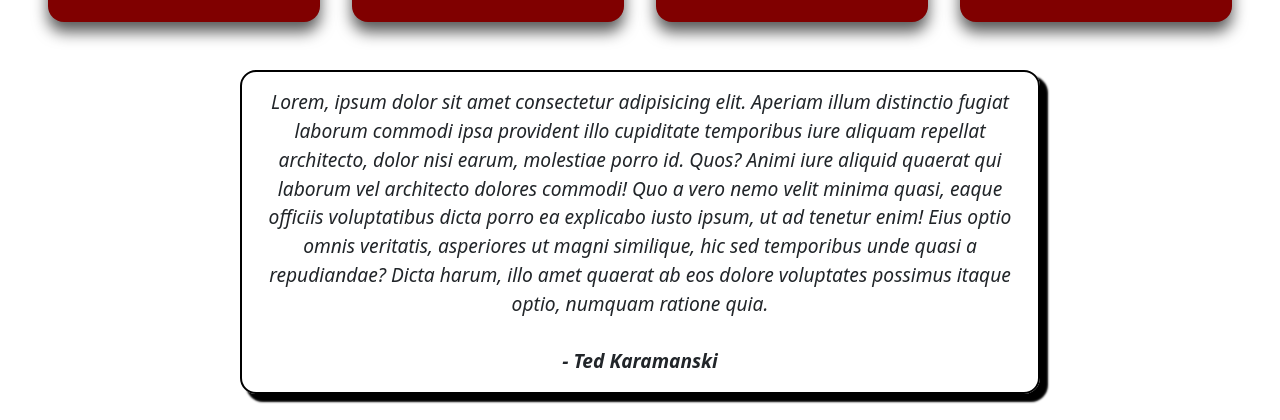
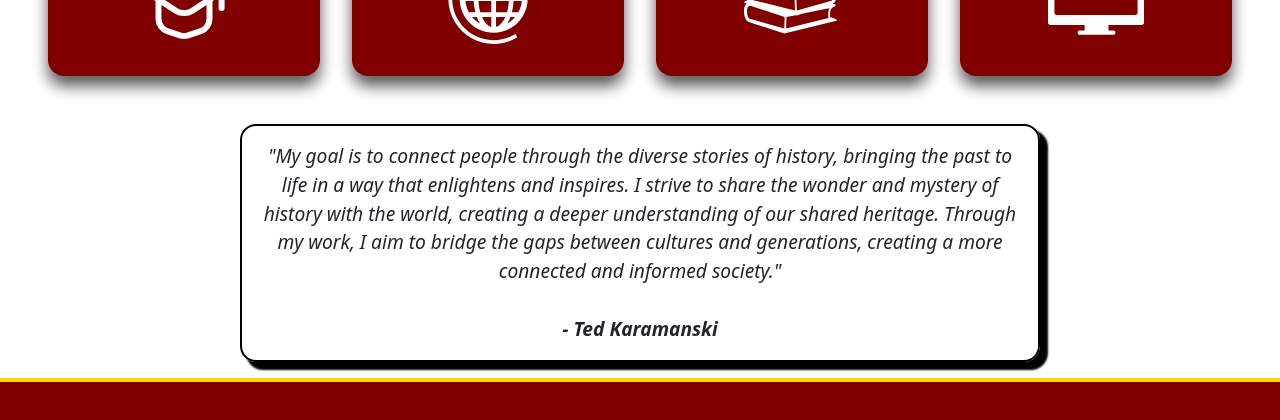
Before and after one commit to alecnissen/ted-personal-website, a React (Vite) app: page /BiographyPage in a window 1280 px wide. Shown: the part 1305-1725 px from the top of the page. Built offline with nearby package versions, Linux system fonts and the light colour scheme; a web font is replaced by a local one.

Commit message:
edited quote and biography text in bio page

```diff
--- a/src/BiographyPage.jsx
+++ b/src/BiographyPage.jsx
@@ -1,18 +1,17 @@
 import React from 'react';
 import Header from './Header';
 import bioPageImg from './Assets/2023.field.trip.2.jpg';
-import Footer from "./Footer";
-import capImg from "./Assets/teacher-svgrepo-com (1).svg";
-import travelImg from "./Assets/travel-svgrepo-com.svg";
-import bookImg from "./Assets/books-stack-of-three-svgrepo-com.svg";
-import tvImg from "./Assets/flatscreen-tv-svgrepo-com.svg";
+import Footer from './Footer';
+import capImg from './Assets/teacher-svgrepo-com (1).svg';
+import travelImg from './Assets/travel-svgrepo-com.svg';
+import bookImg from './Assets/books-stack-of-three-svgrepo-com.svg';
+import tvImg from './Assets/flatscreen-tv-svgrepo-com.svg';
 
 export default function BiographyPage() {
   return (
     <>
       <Header></Header>
       <div className="biography-page-content-wrapper">
-
         <div className="biography-page-content-container">
           {/* <h1 className="biography-page-header-text">
             Biography
@@ -25,72 +24,71 @@ export default function BiographyPage() {
               <h1>Bringing The Joy And Wonder of Public History</h1>
               <h1>Connecting People Through History</h1>
               <p>
-                Lorem ipsum dolor, sit amet consectetur adipisicing elit. Maiores voluptatum
-                dignissimos reprehenderit repellat ullam sint, molestias nisi placeat soluta expedita
-                ducimus cum perspiciatis blanditiis ab illum unde optio! Itaque, dignissimos. Quo
-                possimus nam, veniam veritatis esse, sint recusandae odio odit architecto commodi ipsa
-                obcaecati officiis ea similique mollitia nostrum rem vel laboriosam aliquam libero
-                officia? Excepturi tenetur nihil iure quisquam. Voluptas ullam rem obcaecati,
-                accusantium ipsam, non illum ex dolorem quos assumenda ut aliquid voluptate fugiat
-                voluptatibus id incidunt laboriosam! Suscipit omnis recusandae quas veniam laboriosam
-                quidem necessitatibus voluptate eveniet.
+                Theodore Karamanski is a Professor of History and Public History Director at Loyola
+                University Chicago, where he has taught for over three decades. He founded Loyola's
+                Public History Program, the first of its kind in the Midwest, and served as its
+                director for several terms. Karamanski is a founding director and past president of
+                the National Council on Public History (NCPH) and has received multiple honors,
+                including the Frederick Jackson Turner Award and the Herbert Feis Award for
+                contributions to public history. He has also been named Graduate Faculty Member of
+                the Year and Faculty Member of the Year at Loyola University Chicago. Karamanski is
+                a prolific author in American Indian, Civil War, and nineteenth-century American
+                history, with numerous books and articles to his name. His work has earned
+                recognition, including awards from the Illinois State Historical Society and Choice.
+                In addition to his academic work, Karamanski has had a distinguished career as a
+                public historian, serving in various roles for the National Park Service, the United
+                States Forest Service, and historical projects related to Native American history
+                and preservation. He is an active member of multiple boards, including the Illinois
+                Historic Sites Advisory Board and the Editorial Board of the Journal of the Illinois
+                State Historical Society.
               </p>
             </div>
           </div>
         </div>
 
-        <div className='biography-cards-container'>
-          <div className='biography-card'>
+        <div className="biography-cards-container">
+          <div className="biography-card">
             25+ Years Teaching Experience
             <img src={capImg}></img>
           </div>
-          <div className='biography-card'>
+          <div className="biography-card">
             Traveling Public Historian & Speaker
             <img src={travelImg}></img>
           </div>
-          <div className='biography-card'>
+          <div className="biography-card">
             Author of 10 Historical Books
             <img src={bookImg}></img>
           </div>
-          <div className='biography-card'>
+          <div className="biography-card">
             TV Appearances on the History Channel
             <img src={tvImg}></img>
           </div>
         </div>
 
-        <div className='bio-page-closing-quote-container'>
-          <p><i>Lorem, ipsum dolor sit amet consectetur adipisicing elit. Aperiam illum distinctio fugiat laborum commodi ipsa provident illo cupiditate temporibus iure aliquam repellat architecto, dolor nisi earum, molestiae porro id. Quos?
-          Animi iure aliquid quaerat qui laborum vel architecto dolores commodi! Quo a vero nemo velit minima quasi, eaque officiis voluptatibus dicta porro ea explicabo iusto ipsum, ut ad tenetur enim!
-          Eius optio omnis veritatis, asperiores ut magni similique, hic sed temporibus unde quasi a repudiandae? Dicta harum, illo amet quaerat ab eos dolore voluptates possimus itaque optio, numquam ratione quia.</i>
+        <div className="bio-page-closing-quote-container">
+          <p>
+            <i>
+              "My goal is to connect people through the diverse stories of history, bringing the
+              past to life in a way that enlightens and inspires. I strive to share the wonder and
+              mystery of history with the world, creating a deeper understanding of our shared
+              heritage. Through my work, I aim to bridge the gaps between cultures and generations,
+              creating a more connected and informed society."
+            </i>
 
-          <br></br>
+            <br></br>
 
-          <i><em><b>- Ted Karamanski</b></em></i>
+            <i>
+              <em>
+                <b>- Ted Karamanski</b>
+              </em>
+            </i>
           </p>
         </div>
-
       </div>
       <Footer></Footer>
     </>
   );
 }
-
-
-
-
-
-
-
-
-
-
-
-
-
-
-
-
-
 
 // export default function BiographyPage() {
 //   return (
@@ -123,8 +121,6 @@ export default function BiographyPage() {
 //           </div>
 //         </div>
 
-
-
 //         <div className='biography-cards-container'>
 //           <div className='biography-card'>
 //             25+ Years Teaching Experience
@@ -144,7 +140,6 @@ export default function BiographyPage() {
 //           </div>
 //         </div>
 
-
 //         <div className='bio-page-closing-quote-container'>
 //         <p><i>Lorem, ipsum dolor sit amet consectetur adipisicing elit. Aperiam illum distinctio fugiat laborum commodi ipsa provident illo cupiditate temporibus iure aliquam repellat architecto, dolor nisi earum, molestiae porro id. Quos?
 //         Animi iure aliquid quaerat qui laborum vel architecto dolores commodi! Quo a vero nemo velit minima quasi, eaque officiis voluptatibus dicta porro ea explicabo iusto ipsum, ut ad tenetur enim!
@@ -156,7 +151,6 @@ export default function BiographyPage() {
 //         </p>
 //         </div>
 
-
 //       </div>
 //       <Footer></Footer>
 //     </>
--- a/src/Styles/biography_page_styles.scss
+++ b/src/Styles/biography_page_styles.scss
@@ -1,8 +1,4 @@
-.biography-page-content-wrapper {
-    padding: 3rem;
-    // display: flex;
-    // flex-direction: column;
-}
+
 
 .biography-page-header-text {
     padding-top: 5rem;
@@ -17,7 +13,7 @@
     gap: 2rem;
     font-family: "Reddit Sans Condensed", sans-serif;
     box-shadow: rgba(0, 0, 0, 0.65) 0px 10px 15px;
-    padding: 2rem;
+    padding: 4rem;
 }
 
 .biography-page-row-container {
@@ -39,11 +35,11 @@
     display: flex;
     flex-direction: column;
     text-align: center;
-    padding: 4rem;
+    padding: 1.5rem;
 }
 
 .biography-page-content-container p {
-    font-size: 1.5rem;
+    font-size: 1.4rem;
     max-width: 60rem;
 }
 
```
